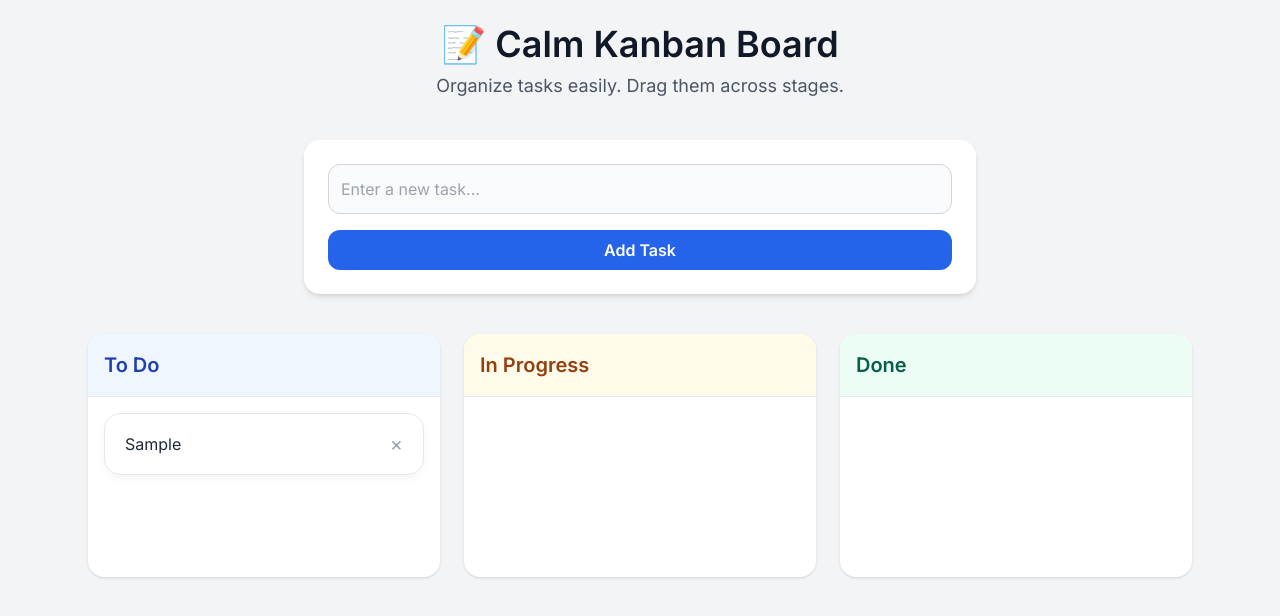
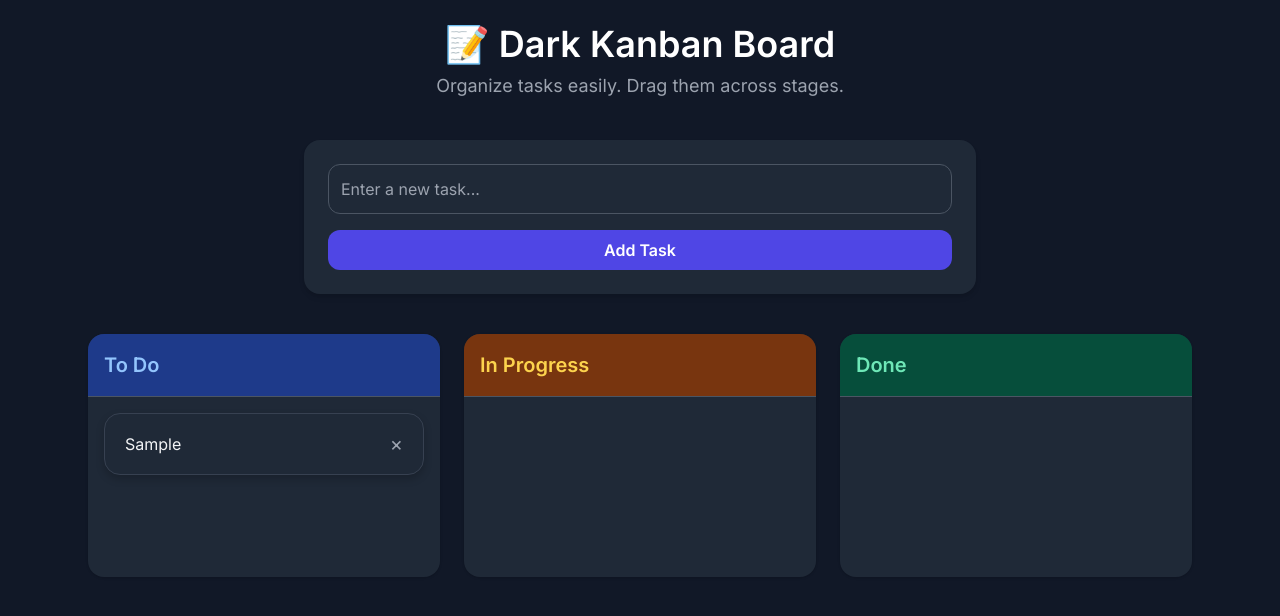
Before and after one commit to mayankk1o1/Kanban-board, a plain HTML site: page index.html in a window 1280 px wide. Both pictures are taken after typing "Sample" into the empty fields and a click on the button "Add Task". Drawn offline with nearby package versions, Linux system fonts and the light colour scheme.

Commit message:
added dark theme

```diff
--- a/index.html
+++ b/index.html
@@ -1,41 +1,41 @@
 <!DOCTYPE html>
-<html lang="en">
+<html lang="en" class="dark">
 <head>
   <meta charset="UTF-8" />
   <meta name="viewport" content="width=device-width, initial-scale=1.0"/>
-  <title>Simple Kanban Board</title>
+  <title>Dark Kanban Board</title>
 
   <script src="https://cdn.tailwindcss.com"></script>
   <script src="https://cdn.jsdelivr.net/npm/canvas-confetti@1.6.0/dist/confetti.browser.min.js"></script>
   <link href="https://fonts.googleapis.com/css2?family=Inter:wght@400;600&display=swap" rel="stylesheet">
   <link rel="stylesheet" href="styles.css" />
 </head>
-<body class="bg-gray-100 text-gray-800">
+<body class="bg-gray-900 text-gray-100">
 
   <div class="container mx-auto p-6 max-w-6xl">
     <header class="text-center mb-10">
-      <h1 class="text-4xl font-bold text-gray-900">📝 Calm Kanban Board</h1>
-      <p class="text-gray-600 mt-2 text-lg">Organize tasks easily. Drag them across stages.</p>
+      <h1 class="text-4xl font-bold text-white">📝 Dark Kanban Board</h1>
+      <p class="text-gray-400 mt-2 text-lg">Organize tasks easily. Drag them across stages.</p>
     </header>
 
-    <div class="bg-white p-6 rounded-2xl shadow-md mb-10 max-w-2xl mx-auto">
-      <input type="text" id="task-input" placeholder="Enter a new task..." class="w-full mb-4" />
-      <button id="add-task-btn" class="w-full bg-blue-600 text-white py-2">Add Task</button>
+    <div class="bg-gray-800 p-6 rounded-2xl shadow-md mb-10 max-w-2xl mx-auto">
+      <input type="text" id="task-input" placeholder="Enter a new task..." class="w-full mb-4 bg-gray-700 text-white placeholder-gray-400 border border-gray-600" />
+      <button id="add-task-btn" class="w-full bg-indigo-600 text-white py-2 hover:bg-indigo-500">Add Task</button>
     </div>
 
     <div class="grid grid-cols-1 md:grid-cols-3 gap-6">
-      <div class="kanban-column bg-white shadow rounded-2xl">
-        <h2 class="column-title bg-blue-50 text-blue-800">To Do</h2>
+      <div class="kanban-column bg-gray-800 shadow rounded-2xl">
+        <h2 class="column-title bg-blue-900 text-blue-300">To Do</h2>
         <div class="task-container p-4 space-y-4" data-status="todo"></div>
       </div>
 
-      <div class="kanban-column bg-white shadow rounded-2xl">
-        <h2 class="column-title bg-amber-50 text-amber-800">In Progress</h2>
+      <div class="kanban-column bg-gray-800 shadow rounded-2xl">
+        <h2 class="column-title bg-amber-900 text-amber-300">In Progress</h2>
         <div class="task-container p-4 space-y-4" data-status="inprogress"></div>
       </div>
 
-      <div class="kanban-column bg-white shadow rounded-2xl">
-        <h2 class="column-title bg-emerald-50 text-emerald-800">Done</h2>
+      <div class="kanban-column bg-gray-800 shadow rounded-2xl">
+        <h2 class="column-title bg-emerald-900 text-emerald-300">Done</h2>
         <div class="task-container p-4 space-y-4" data-status="done"></div>
       </div>
     </div>
--- a/styles.css
+++ b/styles.css
@@ -1,16 +1,14 @@
 body {
   font-family: 'Inter', sans-serif;
-  background-color: #f3f4f6;
-  color: #1f2937;
 }
 
 .task {
   cursor: grab;
-  background-color: #ffffff;
+  background-color: #1f2937;
   padding: 1rem 1.25rem;
   border-radius: 1rem;
-  border: 1px solid #e5e7eb;
-  box-shadow: 0 4px 8px rgba(0, 0, 0, 0.04);
+  border: 1px solid #374151;
+  box-shadow: 0 4px 8px rgba(0, 0, 0, 0.2);
   display: flex;
   justify-content: space-between;
   align-items: center;
@@ -18,7 +16,7 @@ body {
 }
 
 .task:hover {
-  box-shadow: 0 6px 12px rgba(0, 0, 0, 0.08);
+  box-shadow: 0 6px 12px rgba(0, 0, 0, 0.4);
   transform: translateY(-2px);
 }
 
@@ -27,8 +25,8 @@ body {
 }
 
 .dragging {
-  opacity: 0.6;
-  border: 2px dashed #a1a1aa;
+  opacity: 0.5;
+  border: 2px dashed #6b7280;
 }
 
 .task-container {
@@ -37,23 +35,25 @@ body {
 }
 
 .drag-over {
-  background-color: #e0f2fe;
+  background-color: #374151;
   border-radius: 0.5rem;
 }
 
+.task input,
 input#task-input {
   font-size: 1rem;
-  border: 1px solid #d1d5db;
   border-radius: 0.75rem;
   padding: 0.75rem;
-  background-color: #f9fafb;
-  transition: border 0.2s, box-shadow 0.2s;
+  background-color: #1f2937;
+  color: white;
+  border: 1px solid #4b5563;
 }
 
+.task input:focus,
 input#task-input:focus {
-  border-color: #60a5fa;
+  border-color: #818cf8;
   outline: none;
-  box-shadow: 0 0 0 3px rgba(96, 165, 250, 0.3);
+  box-shadow: 0 0 0 3px rgba(129, 140, 248, 0.3);
 }
 
 button#add-task-btn {
@@ -64,7 +64,7 @@ button#add-task-btn {
 }
 
 button#add-task-btn:hover {
-  background-color: #2563eb;
+  background-color: #4f46e5;
   transform: translateY(-1px);
 }
 
@@ -77,7 +77,7 @@ button#add-task-btn:hover {
   font-size: 1.25rem;
   font-weight: 600;
   padding: 1rem;
-  border-bottom: 1px solid #e5e7eb;
+  border-bottom: 1px solid #4b5563;
 }
 
 .task button {
@@ -90,5 +90,5 @@ button#add-task-btn:hover {
 }
 
 .task button:hover {
-  color: #ef4444;
+  color: #f87171;
 }
```
